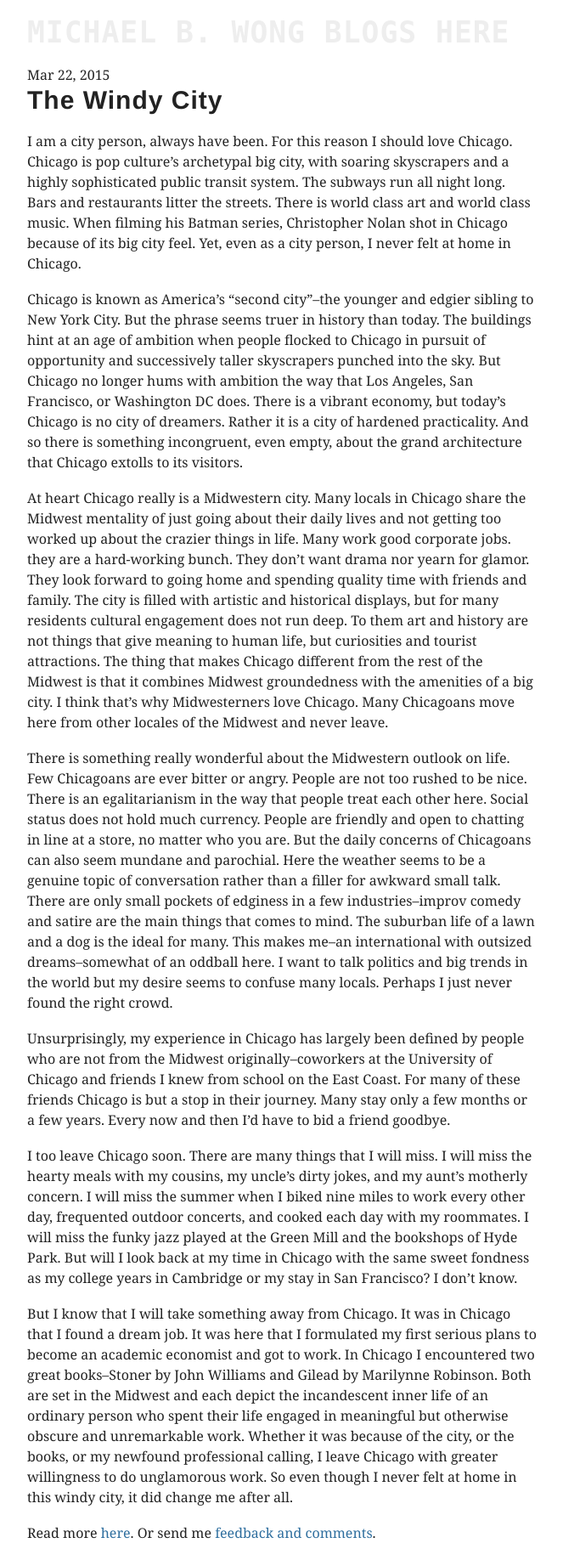
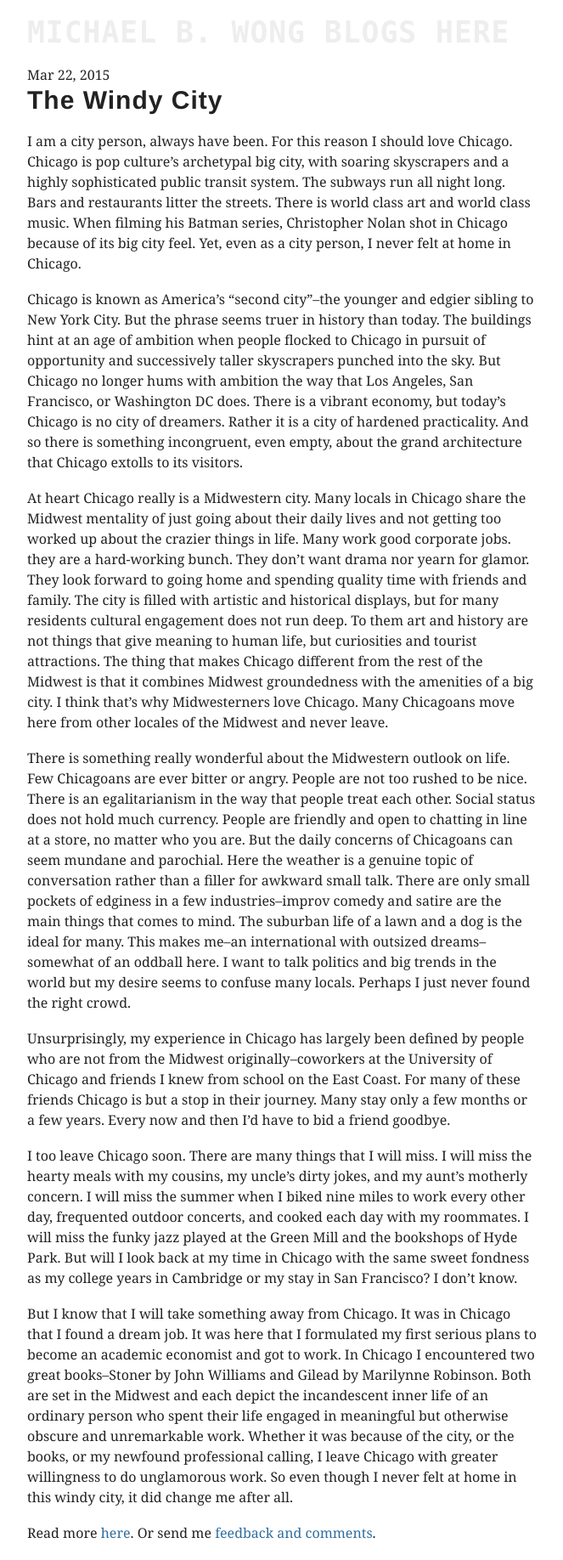
Before and after one commit to mbwong/mbwong.github.com, a Jekyll site: the page built from _posts/2015-03-22-chicago.md, in a window 1280 px wide. Shown: the whole page at 85% size, without its empty margins (308-971 px from the left). Built offline with Jekyll 4.4.1, drawn with Linux system fonts in a browser that asks for light colours.

Commit message:
Update 2015-03-22-chicago.md

```diff
--- a/_posts/2015-03-22-chicago.md
+++ b/_posts/2015-03-22-chicago.md
@@ -12,7 +12,7 @@
 
 At heart Chicago really is a Midwestern city. Many locals in Chicago share the Midwest mentality of just going about their daily lives and not getting too worked up about the crazier things in life. Many work good corporate jobs. they are a hard-working bunch. They don't want drama nor yearn for glamor. They look forward to going home and spending quality time with friends and family. The city is filled with artistic and historical displays, but for many residents cultural engagement does not run deep. To them art and history are not things that give meaning to human life, but curiosities and tourist attractions. The thing that makes Chicago different from the rest of the Midwest is that it combines Midwest groundedness with the amenities of a big city. I think that's why Midwesterners love Chicago. Many Chicagoans move here from other locales of the Midwest and never leave.
 
-There is something really wonderful about the Midwestern outlook on life. Few Chicagoans are ever bitter or angry. People are not too rushed to be nice. There is an egalitarianism in the way that people treat each other here. Social status does not hold much currency. People are friendly and open to chatting in line at a store, no matter who you are. But the daily concerns of Chicagoans can also seem mundane and parochial. Here the weather seems to be a genuine topic of conversation rather than a filler for awkward small talk. There are only small pockets of edginess in a few industries--improv comedy and satire are the main things that comes to mind. The suburban life of a lawn and a dog is the ideal for many. This makes me--an international with outsized dreams--somewhat of an oddball here. I want to talk politics and big trends in the world but my desire seems to confuse many locals. Perhaps I just never found the right crowd.
+There is something really wonderful about the Midwestern outlook on life. Few Chicagoans are ever bitter or angry. People are not too rushed to be nice. There is an egalitarianism in the way that people treat each other. Social status does not hold much currency. People are friendly and open to chatting in line at a store, no matter who you are. But the daily concerns of Chicagoans can seem mundane and parochial. Here the weather is a genuine topic of conversation rather than a filler for awkward small talk. There are only small pockets of edginess in a few industries--improv comedy and satire are the main things that comes to mind. The suburban life of a lawn and a dog is the ideal for many. This makes me--an international with outsized dreams--somewhat of an oddball here. I want to talk politics and big trends in the world but my desire seems to confuse many locals. Perhaps I just never found the right crowd.
 
 Unsurprisingly, my experience in Chicago has largely been defined by people who are not from the Midwest originally--coworkers at the University of Chicago and friends I knew from school on the East Coast. For many of these friends Chicago is but a stop in their journey. Many stay only a few months or a few years. Every now and then I'd have to bid a friend goodbye.
 
```
